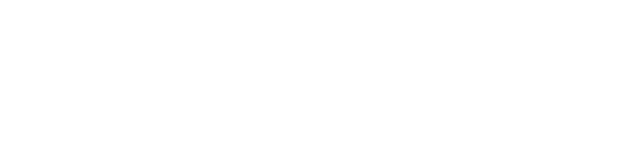
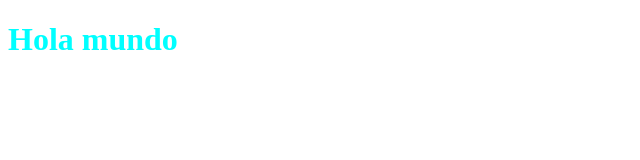
Before and after one commit to VictorLastre/guia-GitHub, a plain HTML site: page index.html in a window 1280 px wide. Shown: the whole page, without its empty margins (0-640 px from the left). Drawn offline with Linux system fonts and the light colour scheme.

Commit message:
second-commit

```diff
--- /dev/null
+++ b/index.css
@@ -0,0 +1 @@
+h1 {font-size: 30; color: aqua;}
--- a/index.html
+++ b/index.html
@@ -3,9 +3,10 @@
 <head>
     <meta charset="UTF-8">
     <meta name="viewport" content="width=device-width, initial-scale=1.0">
+    <link rel="stylesheet" href="index.css">
     <title>Document</title>
 </head>
 <body>
-
+    <h1>Hola mundo</h1>
 </body>
 </html>
```
